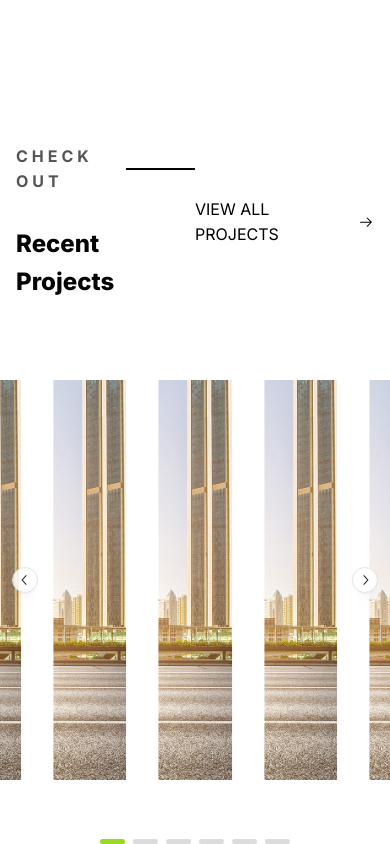
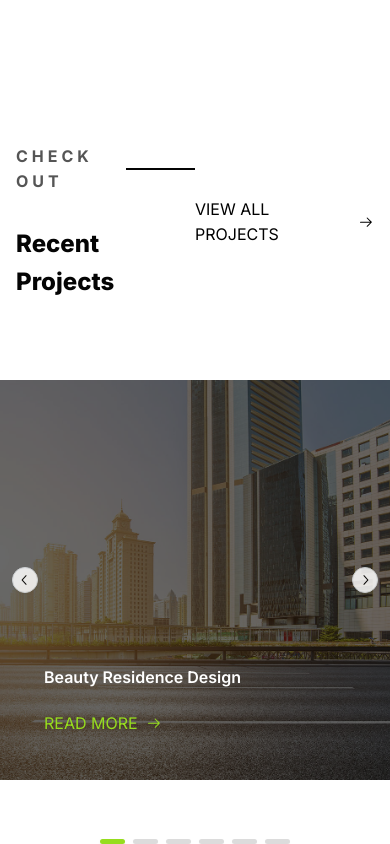
Before and after one commit to fl1pHover/Myanganii-batalgaa, a Next.js app: page / in a window 390 px wide. Shown: the part 3264-4108 px from the top of the page. Built offline with nearby package versions, Linux system fonts and the light colour scheme.

Commit message:
swiper responsive

```diff
--- a/components/Project/ProjectHero.js
+++ b/components/Project/ProjectHero.js
@@ -8,7 +8,7 @@ import LinkMore from "../ui/LinkMore";
 
 const ProjectHero = () => {
   return (
-    <div className="flex flex-col gap-20 mt-28">
+    <div className="flex flex-col gap-20 pb-8 mt-28">
       <Container className="grid grid-cols-2">
         <SectionTitle section="CHECK OUT" title="Recent Projects" />
         <div className="my-auto ml-auto cursor-pointer">
--- a/components/ui/CustomCarousel.js
+++ b/components/ui/CustomCarousel.js
@@ -2,19 +2,33 @@
 
 import "@mantine/carousel/styles.css";
 import { Carousel } from "@mantine/carousel";
-import { projects } from "@/constants";
+import { useRef } from "react";
+import Autoplay from "embla-carousel-autoplay";
 import mergeNames from "@/util/mergeNames";
 import LinkMore from "./LinkMore";
 const CustomCarousel = ({ data }) => {
+  const autoplay = useRef(Autoplay({ delay: 1750 }));
   return (
     <Carousel
+      // Size
+      height={400}
+      slideSize={{
+        base: "100%",
+        xs: "75%",
+        sm: "50%",
+        md: "33%",
+        lg: "30%",
+        xl: "25%",
+      }}
+      slideGap="xl"
+      align="center"
       withIndicators
-      height={400}
-      slideSize="25%"
-      slideGap="xl"
+      slidesToScroll={1}
       loop
-      align="center"
-      slidesToScroll={1}
+      // AUto play plugin zaaval tatna ingenee
+      plugins={[autoplay.current]}
+      onMouseEnter={autoplay.current.stop}
+      onMouseLeave={autoplay.current.reset}
     >
       {data.map((i) => (
         <Carousel.Slide key={i.id}>
@@ -26,19 +40,22 @@ const CustomCarousel = ({ data }) => {
             />
             <div
               className={mergeNames(
-                "bg-black/80 absolute top-0 left-0 w-full h-full opacity-0 group-hover:opacity-100 duration-500 border-4 border-transparent group-hover:border-color-2"
+                "group group-hover:bg-black/90",
+                "bg-color-0/60 absolute top-0 left-0 w-full h-full duration-500 border-4 border-transparent group-hover:border-color-2"
               )}
             >
               <div
                 className={mergeNames(
-                  "flex flex-col justify-between h-full p-5 xl:p-10 opacity-0 duration-400 group-hover:opacity-100 z-1 ",
-                  "-translate-y-10 group-hover:translate-y-0 "
+                  "flex flex-col justify-end h-full px-10 pt-10  duration-400  z-1 ",
+                  "pb-10 group-hover:pb-16"
                 )}
               >
-                <div className={mergeNames("flex flex-col gap-5 xl:gap-10")}>
-                  <h1 className={mergeNames("smallTitle")}>{i.title}</h1>
+                <div className={mergeNames("flex flex-col gap-5")}>
+                  <h1 className={mergeNames("smallTitle w-[70%] leading-7")}>
+                    {i.title}
+                  </h1>
+                  <LinkMore href="/" title="Read More" green />
                 </div>
-                <LinkMore href="/" title="Read More" green />
               </div>
             </div>
           </div>
--- a/components/ui/Navbar.js
+++ b/components/ui/Navbar.js
@@ -73,7 +73,7 @@ const Navbar = () => {
               "flex items-center gap-1 hover:text-color-2 py-2"
             )}
           >
-            <span className="hidden uppercase lg:block">Booking</span>
+            <h1 className="hidden uppercase lg:block">Booking</h1>
             <Bookmark />
           </a>
 
@@ -85,7 +85,7 @@ const Navbar = () => {
             href="#login"
             onClick={toggleNavigation}
           >
-            <span className="hidden uppercase lg:flex">Menu</span>
+            <h1 className="hidden uppercase lg:flex">Menu</h1>
             <Hamburger />
           </button>
         </div>
--- a/constants/index.js
+++ b/constants/index.js
@@ -79,37 +79,37 @@ export const projects = [
   {
     id: 0,
     url: "",
-    title: "Projects",
+    title: "Beauty Residence Design",
     image: "./hero-bg.jpg",
   },
   {
     id: 1,
     url: "",
-    title: "Clients",
+    title: "Beauty Residence Design",
     image: "./hero-bg.jpg",
   },
   {
     id: 2,
     url: "",
-    title: "Awards",
+    title: "Beauty Residence Design",
     image: "./hero-bg.jpg",
   },
   {
     id: 3,
     url: "",
-    title: "Awards",
+    title: "Beauty Residence Design",
     image: "./hero-bg.jpg",
   },
   {
     id: 4,
     url: "",
-    title: "Awards",
+    title: "Beauty Residence Design",
     image: "./hero-bg.jpg",
   },
   {
     id: 5,
     url: "",
-    title: "Awards",
+    title: "Beauty Residence Design",
     image: "./hero-bg.jpg",
   },
 ];
--- a/package.json
+++ b/package.json
@@ -13,6 +13,7 @@
     "@mantine/core": "^7.8.0",
     "@mantine/hooks": "^7.8.0",
     "@tailwindcss/line-clamp": "^0.4.4",
+    "embla-carousel-autoplay": "^7.1.0",
     "embla-carousel-react": "^7.1.0",
     "next": "14.1.4",
     "react": "^18",
```
Also changed, not shown: 1 other file (tests, documents, lock files or other folders).
